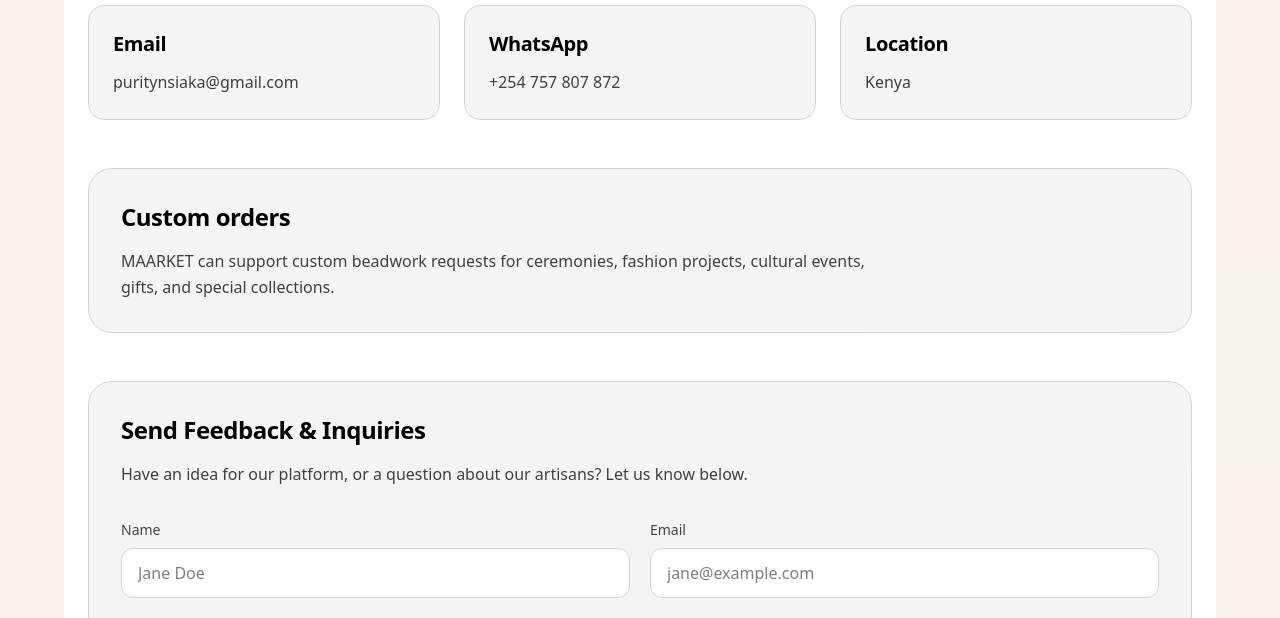
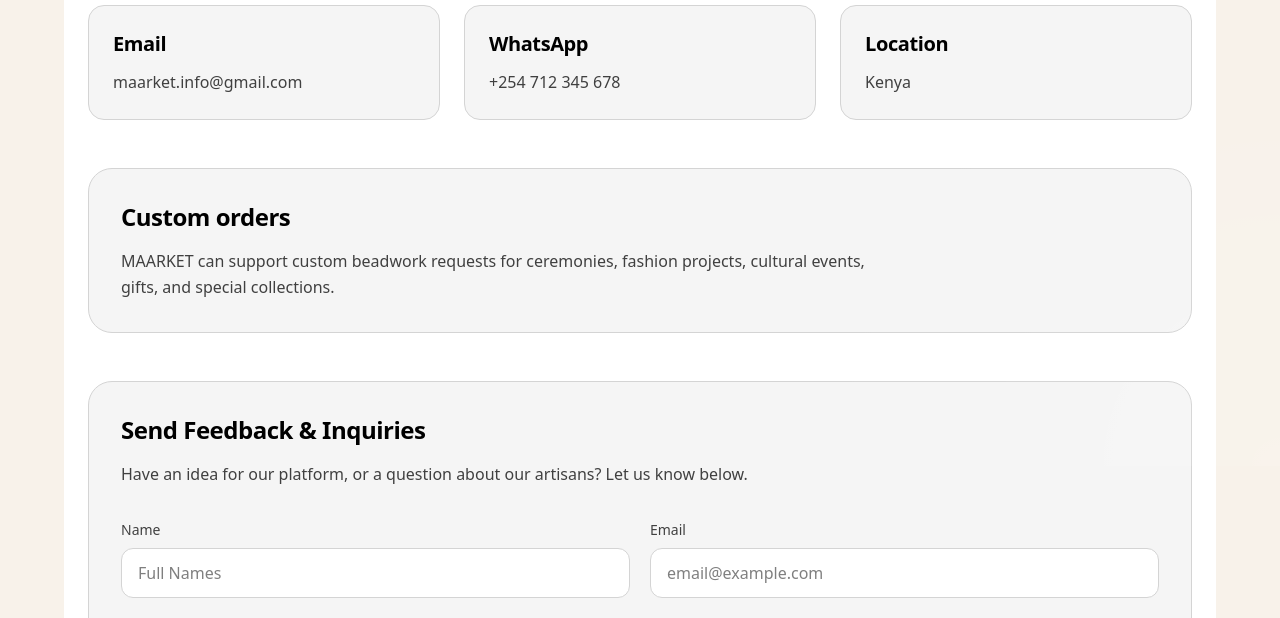
Before and after one commit to purity-siaka/maarket, a Next.js app: page /contact in a window 1280 px wide. Shown: the part 334-952 px from the top of the page. Built offline with nearby package versions, Linux system fonts and the light colour scheme.

Commit message:
Generate commit for contact, shop, and newsletter updates

```diff
--- a/app/contact/page.tsx
+++ b/app/contact/page.tsx
@@ -26,12 +26,12 @@ export default function ContactPage() {
       <section className="mt-12 grid gap-6 md:grid-cols-3">
         <div className="rounded-2xl bg-neutral-100 dark:bg-neutral-900 p-6 border border-neutral-300 dark:border-neutral-800 transition-colors">
           <h2 className="text-xl font-semibold text-black dark:text-white">Email</h2>
-          <p className="mt-3 text-neutral-700 dark:text-neutral-300">puritynsiaka@gmail.com</p>
+          <p className="mt-3 text-neutral-700 dark:text-neutral-300">maarket.info@gmail.com</p>
         </div>
 
         <div className="rounded-2xl bg-neutral-100 dark:bg-neutral-900 p-6 border border-neutral-300 dark:border-neutral-800 transition-colors">
           <h2 className="text-xl font-semibold text-black dark:text-white">WhatsApp</h2>
-          <p className="mt-3 text-neutral-700 dark:text-neutral-300">+254 757 807 872</p>
+          <p className="mt-3 text-neutral-700 dark:text-neutral-300">+254 712 345 678</p>
         </div>
 
         <div className="rounded-2xl bg-neutral-100 dark:bg-neutral-900 p-6 border border-neutral-300 dark:border-neutral-800 transition-colors">
--- a/app/globals.css
+++ b/app/globals.css
@@ -49,31 +49,37 @@ body::before {
   position: fixed;
   inset: 0;
   pointer-events: none;
-  background: radial-gradient(circle at top left, rgba(251, 191, 36, 0.12), transparent 22%),
-    radial-gradient(circle at bottom right, rgba(255, 255, 255, 0.08), transparent 34%);
-  opacity: 0.7;
+  background: radial-gradient(circle at top left, rgba(251, 191, 36, 0.16), transparent 20%),
+    radial-gradient(circle at bottom right, rgba(255, 255, 255, 0.1), transparent 32%);
+  opacity: 0.75;
   mix-blend-mode: screen;
 }
 
 .theme-card {
   border-radius: 1.75rem;
   border: 1px solid var(--border);
-  background: var(--surface);
+  background: linear-gradient(180deg, var(--surface), var(--surface-soft));
   box-shadow: var(--shadow);
   transition: background 0.35s ease, border-color 0.35s ease, box-shadow 0.35s ease,
     transform 0.35s ease;
 }
 
+.theme-card:hover {
+  border-color: var(--accent);
+}
+
 .theme-card-glow {
-  box-shadow: 0 24px 80px var(--accent-soft), 0 0 0 1px rgba(251, 191, 36, 0.12);
+  box-shadow: 0 24px 100px var(--accent-soft), 0 0 0 1px rgba(251, 191, 36, 0.14);
 }
 
 html.dark .theme-card-glow {
-  box-shadow: 0 24px 90px rgba(250, 204, 21, 0.22), 0 0 0 1px rgba(250, 204, 21, 0.16);
+  box-shadow: 0 28px 110px rgba(250, 204, 21, 0.22), 0 0 0 1px rgba(250, 204, 21, 0.16);
 }
 
 .hero-panel {
-  background: linear-gradient(180deg, rgba(251, 191, 36, 0.14), transparent 68%);
+  background: radial-gradient(circle at top left, rgba(251, 191, 36, 0.14), transparent 24%),
+    radial-gradient(circle at bottom right, rgba(255, 255, 255, 0.08), transparent 34%),
+    var(--surface);
 }
 
 * {
--- a/app/shop/ShopPageClient.tsx
+++ b/app/shop/ShopPageClient.tsx
@@ -40,7 +40,7 @@ export default function ShopPageClient() {
         value={searchQuery}
         onChange={(e) => setSearchQuery(e.target.value)}
         placeholder="Search products..."
-        className="mb-6 w-full rounded-xl border border-neutral-300 dark:border-neutral-700 bg-white dark:bg-neutral-900 px-5 py-3 text-black dark:text-white outline-none focus:border-yellow-400 transition-colors"
+        className="mb-6 w-full rounded-3xl border border-neutral-300 dark:border-neutral-700 bg-[var(--surface-soft)] dark:bg-[var(--surface)] px-5 py-3 text-black dark:text-white outline-none ring-0 focus:border-(--accent) focus:ring-2 focus:ring-(--accent)/20 transition-all"
       />
 
       <ShopFilters
@@ -53,7 +53,7 @@ export default function ShopPageClient() {
         {filteredProducts.map((product, index) => (
           <div
             key={product.id}
-            className={`group overflow-hidden rounded-2xl theme-card transition hover:-translate-y-1 ${
+            className={`group overflow-hidden rounded-2xl theme-card transition duration-300 hover:-translate-y-1 hover:shadow-[0_24px_80px_rgba(15,23,42,0.12)] ${
               index % 2 === 0 ? "theme-card-glow" : ""
             }`}
           >
@@ -93,7 +93,7 @@ export default function ShopPageClient() {
 
                 <Link
                   href={`/shop/${product.id}`}
-                  className="rounded-full bg-(--accent) px-4 py-2 text-xs font-semibold text-slate-950 hover:bg-(--accent-strong) transition"
+                  className="rounded-full bg-(--accent) px-4 py-2 text-xs font-semibold text-slate-950 shadow-sm transition hover:bg-(--accent-strong) hover:shadow-lg"
                 >
                   View
                 </Link>
--- a/components/ContactForm.tsx
+++ b/components/ContactForm.tsx
@@ -33,7 +33,7 @@ export default function ContactForm() {
             id="name"
             required
             type="text"
-            placeholder="Jane Doe"
+            placeholder="Full Names"
             className="rounded-xl border border-neutral-300 dark:border-neutral-700 bg-white dark:bg-neutral-900 px-4 py-3 text-black dark:text-white outline-none focus:border-yellow-400 transition-colors"
           />
         </div>
@@ -46,7 +46,7 @@ export default function ContactForm() {
             id="email"
             required
             type="email"
-            placeholder="jane@example.com"
+            placeholder="email@example.com"
             className="rounded-xl border border-neutral-300 dark:border-neutral-700 bg-white dark:bg-neutral-900 px-4 py-3 text-black dark:text-white outline-none focus:border-yellow-400 transition-colors"
           />
         </div>
```
